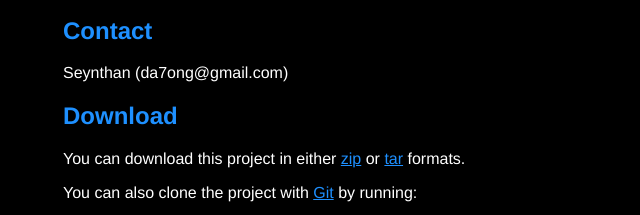
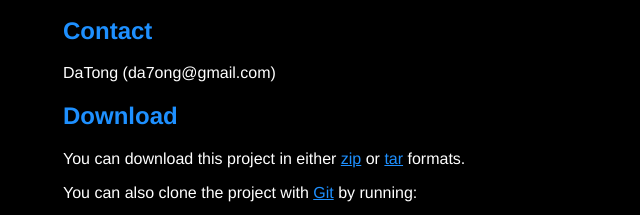
Before and after one commit to datong/configs, a plain HTML site: page index.html in a window 1280 px wide. Shown: the part 350-565 px from the top of the page, 227-867 px from the left. Drawn offline with Linux system fonts and the light colour scheme.

Commit message:
Edited index.html via GitHub

```diff
--- a/index.html
+++ b/index.html
@@ -58,7 +58,7 @@
 	<br/>
 	<br/>      </p>
 	<h2>Contact</h2>
-		<p>Seynthan (da7ong@gmail.com)
+		<p>DaTong (da7ong@gmail.com)
 	<br/>      </p>
 
 
```
